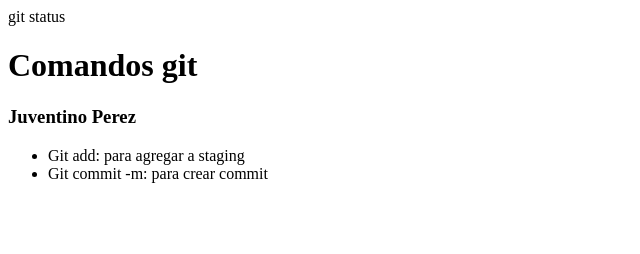
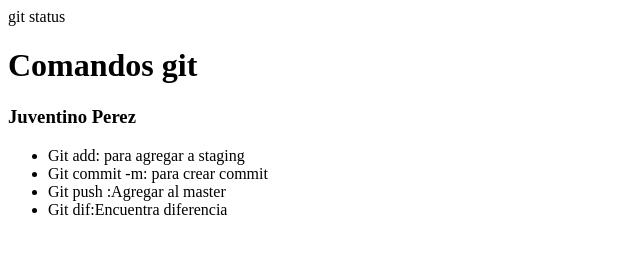
Before and after one commit to Juventino13/infra.web, a plain HTML site: page Index.html in a window 1280 px wide. Shown: the whole page, without its empty margins (0-640 px from the left). Drawn offline with Linux system fonts and the light colour scheme.

Commit message:
Agregue descripcion

```diff
--- a/Index.html
+++ b/Index.html
@@ -10,6 +10,8 @@ git status<!DOCTYPE html>
 <ul>
 <li> Git add: para agregar a staging</li>
 <li> Git commit -m: para crear commit</li>
+<li> Git push :Agregar al master </li>
+<li> Git dif:Encuentra diferencia</li>
 </ul>
 </body>
 </html>
```
